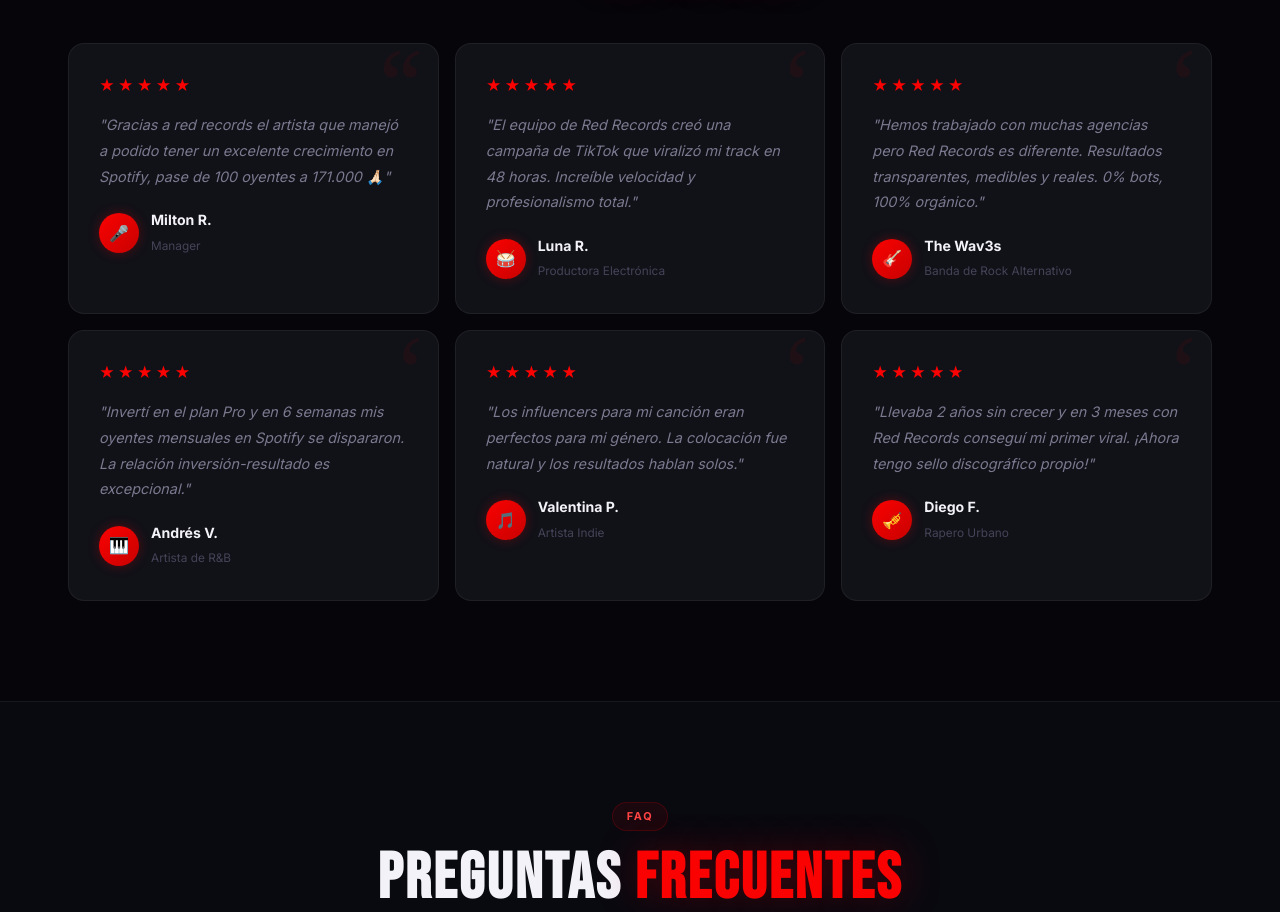
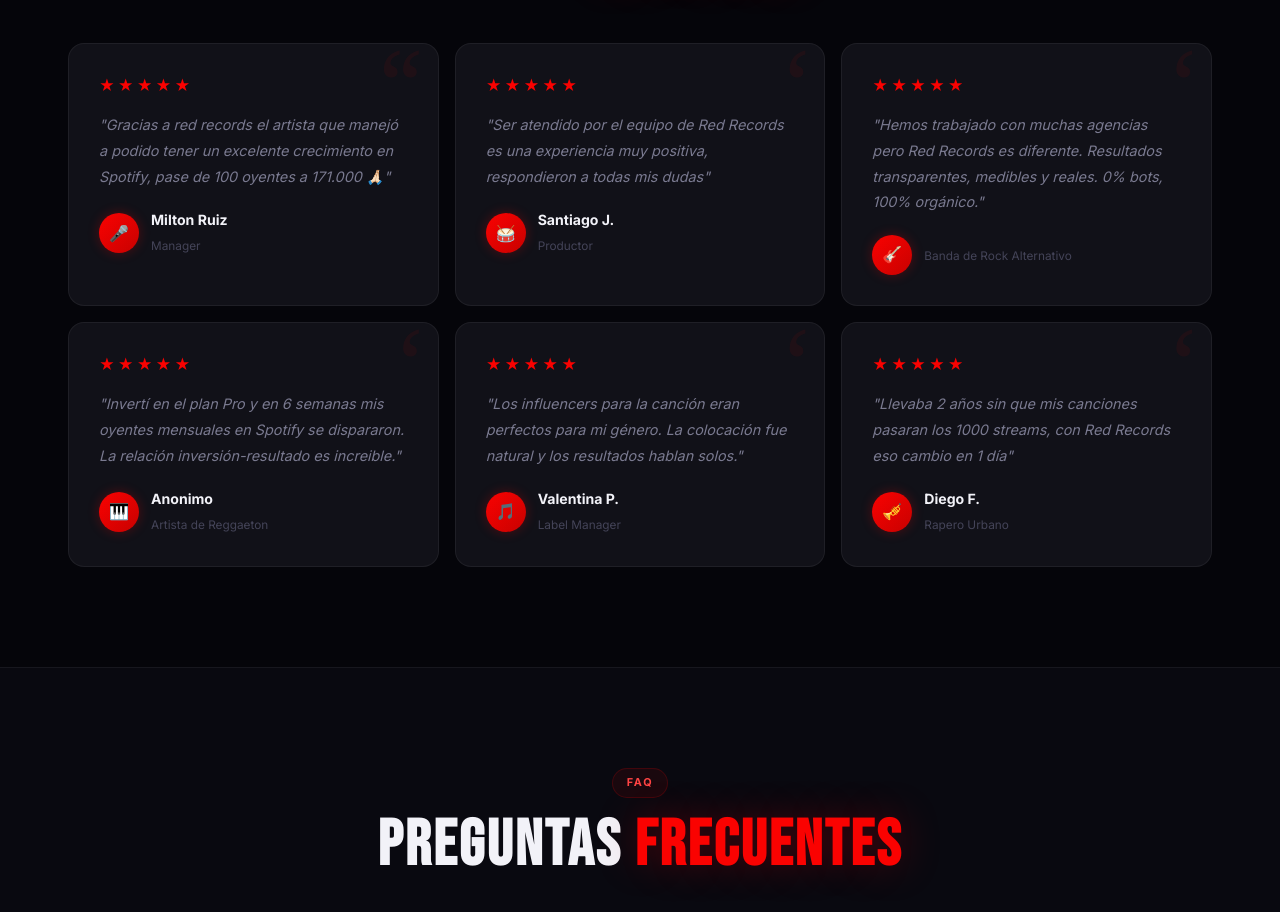
Before and after one commit to LeoRojasss/Red_Records, a plain HTML site: page index.html in a window 1280 px wide. Shown: the part 4232-5144 px from the top of the page. Drawn offline with Linux system fonts and the light colour scheme; animation ran at ten frames a second.

Commit message:
Update testimonials section in index.html

```diff
--- a/index.html
+++ b/index.html
@@ -459,12 +459,12 @@
   <div class="sw">
     <div class="sh rv"><div class="stag">Testimonios</div><h2 class="stit">Lo que dicen nuestros <span class="gt">artistas</span></h2></div>
     <div class="tgrid sg">
-      <div class="tcard"><div class="stars">★★★★★</div><blockquote>"Gracias a red records el artista que manejó a podido tener un excelente crecimiento en Spotify, pase de 100 oyentes a 171.000 🙏🏻"</blockquote><div class="tauth"><div class="tav">🎤</div><div><span class="tan">Milton R.</span><span class="tar">Manager</span></div></div></div>
-      <div class="tcard"><div class="stars">★★★★★</div><blockquote>"El equipo de Red Records creó una campaña de TikTok que viralizó mi track en 48 horas. Increíble velocidad y profesionalismo total."</blockquote><div class="tauth"><div class="tav">🥁</div><div><span class="tan">Luna R.</span><span class="tar">Productora Electrónica</span></div></div></div>
-      <div class="tcard"><div class="stars">★★★★★</div><blockquote>"Hemos trabajado con muchas agencias pero Red Records es diferente. Resultados transparentes, medibles y reales. 0% bots, 100% orgánico."</blockquote><div class="tauth"><div class="tav">🎸</div><div><span class="tan">The Wav3s</span><span class="tar">Banda de Rock Alternativo</span></div></div></div>
-      <div class="tcard"><div class="stars">★★★★★</div><blockquote>"Invertí en el plan Pro y en 6 semanas mis oyentes mensuales en Spotify se dispararon. La relación inversión-resultado es excepcional."</blockquote><div class="tauth"><div class="tav">🎹</div><div><span class="tan">Andrés V.</span><span class="tar">Artista de R&B</span></div></div></div>
-      <div class="tcard"><div class="stars">★★★★★</div><blockquote>"Los influencers para mi canción eran perfectos para mi género. La colocación fue natural y los resultados hablan solos."</blockquote><div class="tauth"><div class="tav">🎵</div><div><span class="tan">Valentina P.</span><span class="tar">Artista Indie</span></div></div></div>
-      <div class="tcard"><div class="stars">★★★★★</div><blockquote>"Llevaba 2 años sin crecer y en 3 meses con Red Records conseguí mi primer viral. ¡Ahora tengo sello discográfico propio!"</blockquote><div class="tauth"><div class="tav">🎺</div><div><span class="tan">Diego F.</span><span class="tar">Rapero Urbano</span></div></div></div>
+      <div class="tcard"><div class="stars">★★★★★</div><blockquote>"Gracias a red records el artista que manejó a podido tener un excelente crecimiento en Spotify, pase de 100 oyentes a 171.000 🙏🏻"</blockquote><div class="tauth"><div class="tav">🎤</div><div><span class="tan">Milton Ruiz</span><span class="tar">Manager</span></div></div></div>
+      <div class="tcard"><div class="stars">★★★★★</div><blockquote>"Ser atendido por el equipo de Red Records es una experiencia muy positiva, respondieron a todas mis dudas"</blockquote><div class="tauth"><div class="tav">🥁</div><div><span class="tan">Santiago J.</span><span class="tar">Productor</span></div></div></div>
+      <div class="tcard"><div class="stars">★★★★★</div><blockquote>"Hemos trabajado con muchas agencias pero Red Records es diferente. Resultados transparentes, medibles y reales. 0% bots, 100% orgánico."</blockquote><div class="tauth"><div class="tav">🎸</div><div><span class="tan"></span><span class="tar">Banda de Rock Alternativo</span></div></div></div>
+      <div class="tcard"><div class="stars">★★★★★</div><blockquote>"Invertí en el plan Pro y en 6 semanas mis oyentes mensuales en Spotify se dispararon. La relación inversión-resultado es increible."</blockquote><div class="tauth"><div class="tav">🎹</div><div><span class="tan">Anonimo</span><span class="tar">Artista de Reggaeton</span></div></div></div>
+      <div class="tcard"><div class="stars">★★★★★</div><blockquote>"Los influencers para la canción eran perfectos para mi género. La colocación fue natural y los resultados hablan solos."</blockquote><div class="tauth"><div class="tav">🎵</div><div><span class="tan">Valentina P.</span><span class="tar">Label Manager</span></div></div></div>
+      <div class="tcard"><div class="stars">★★★★★</div><blockquote>"Llevaba 2 años sin que mis canciones pasaran los 1000 streams, con Red Records eso cambio en 1 día"</blockquote><div class="tauth"><div class="tav">🎺</div><div><span class="tan">Diego F.</span><span class="tar">Rapero Urbano</span></div></div></div>
     </div>
   </div>
 </section>
```
